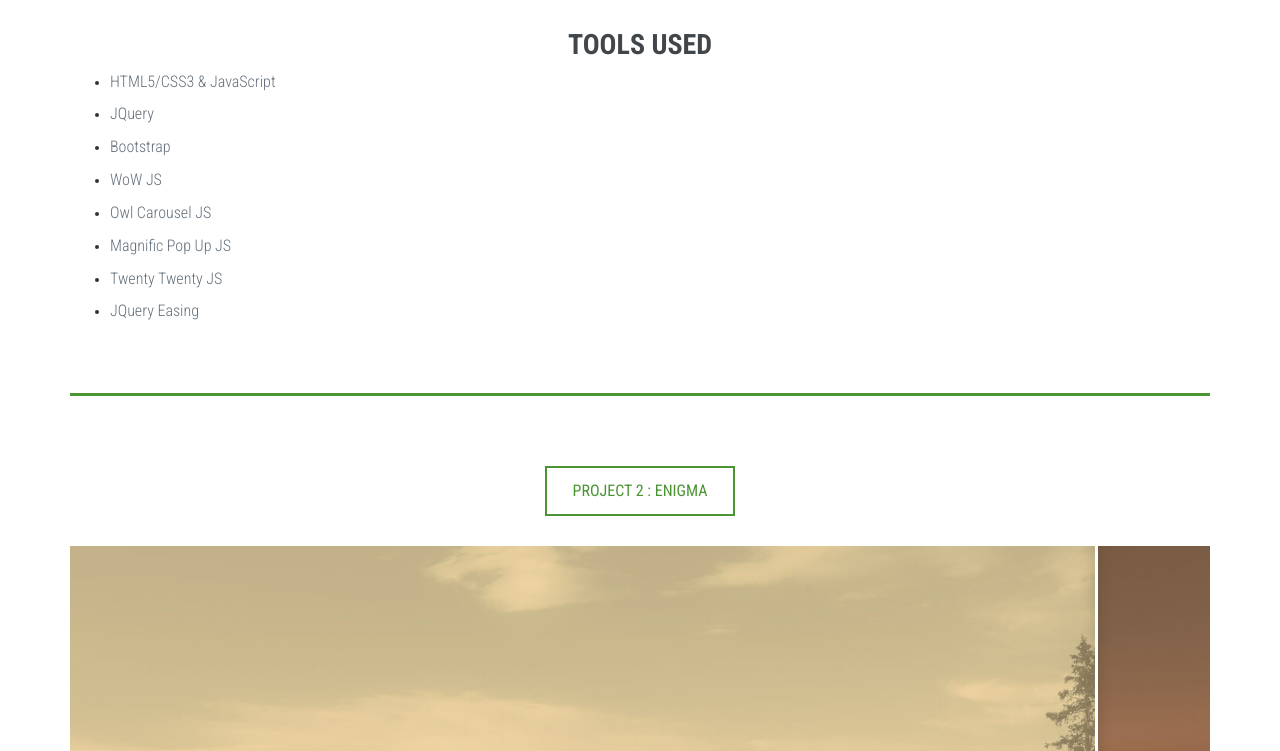
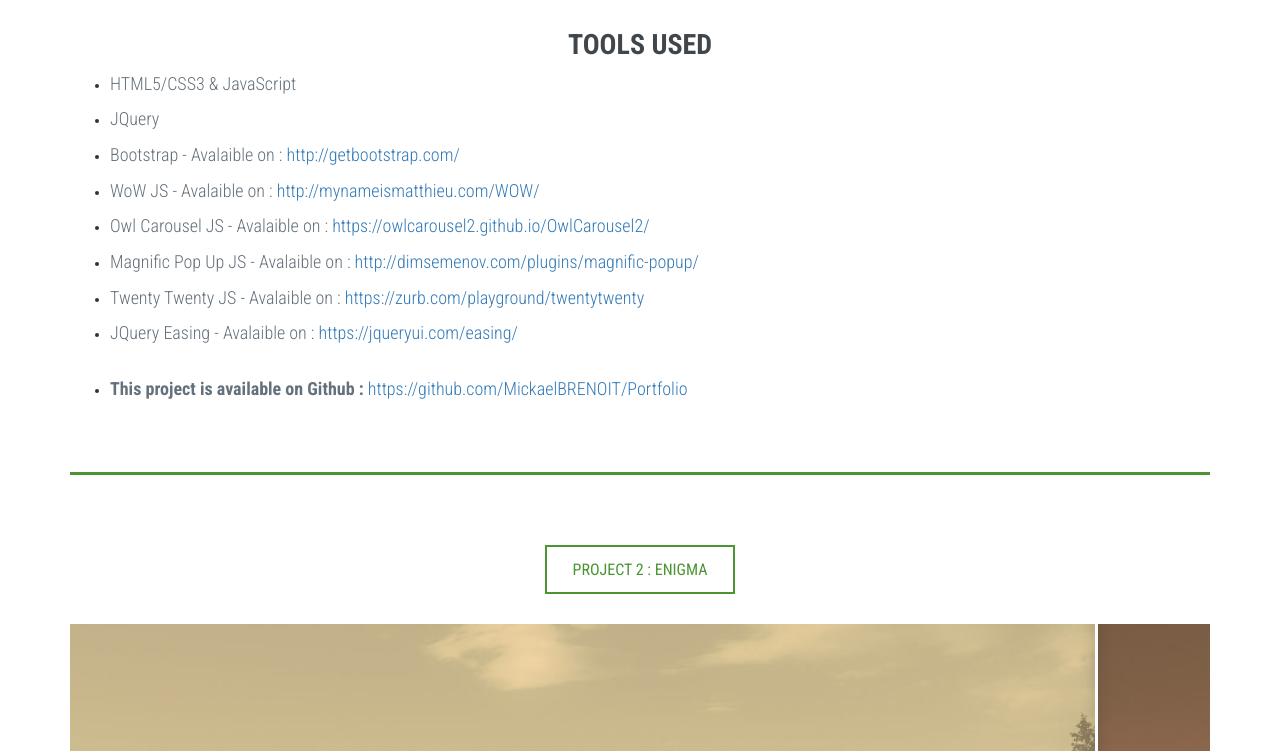
Before and after one commit to MickaelBRENOIT/Portfolio, a plain HTML site: page index.html in a window 1280 px wide. Shown: the part 4649-5400 px from the top of the page. Drawn offline with Linux system fonts and the light colour scheme.

Commit message:
Tool used boxes updated

```diff
--- a/css/style.css
+++ b/css/style.css
@@ -432,6 +432,10 @@
     margin: 30px 0 70px 0;
 }
 
+#projects .tools-used ul li p {
+    font-size: 18px;
+}
+
 /*=================================================================
                         FOOTER
 ==================================================================*/
--- a/index.html
+++ b/index.html
@@ -321,22 +321,26 @@
                                 <p>JQuery</p>
                             </li>
                             <li>
-                                <p>Bootstrap</p>
+                                <p>Bootstrap - Avalaible on : <a href="http://getbootstrap.com/">http://getbootstrap.com/</a></p>
                             </li>
                             <li>
-                                <p>WoW JS</p>
+                                <p>WoW JS - Avalaible on : <a href="http://mynameismatthieu.com/WOW/">http://mynameismatthieu.com/WOW/</a></p>
                             </li>
                             <li>
-                                <p>Owl Carousel JS</p>
+                                <p>Owl Carousel JS - Avalaible on : <a href="https://owlcarousel2.github.io/OwlCarousel2/">https://owlcarousel2.github.io/OwlCarousel2/</a></p>
                             </li>
                             <li>
-                                <p>Magnific Pop Up JS</p>
+                                <p>Magnific Pop Up JS - Avalaible on : <a href="http://dimsemenov.com/plugins/magnific-popup/">http://dimsemenov.com/plugins/magnific-popup/</a></p>
                             </li>
                             <li>
-                                <p>Twenty Twenty JS</p>
+                                <p>Twenty Twenty JS - Avalaible on : <a href="https://zurb.com/playground/twentytwenty">https://zurb.com/playground/twentytwenty</a></p>
                             </li>
                             <li>
-                                <p>JQuery Easing</p>
+                                <p>JQuery Easing - Avalaible on : <a href="https://jqueryui.com/easing/">https://jqueryui.com/easing/</a></p>
+                            </li>
+                            <br/>
+                            <li>
+                                <p><strong>This project is available on Github : </strong><a href="https://github.com/MickaelBRENOIT/Portfolio">https://github.com/MickaelBRENOIT/Portfolio</a></p>
                             </li>
                         </ul>
                     </div>
@@ -362,6 +366,10 @@
                             </li>
                             <li>
                                 <p>Bootstrap</p>
+                            </li>
+                            <br/>
+                            <li>
+                                <p><strong>This project is available on Github (Enigma Folder) : </strong><a href="https://github.com/MickaelBRENOIT/Portfolio">https://github.com/MickaelBRENOIT/Portfolio</a></p>
                             </li>
                         </ul>
                     </div>
```
